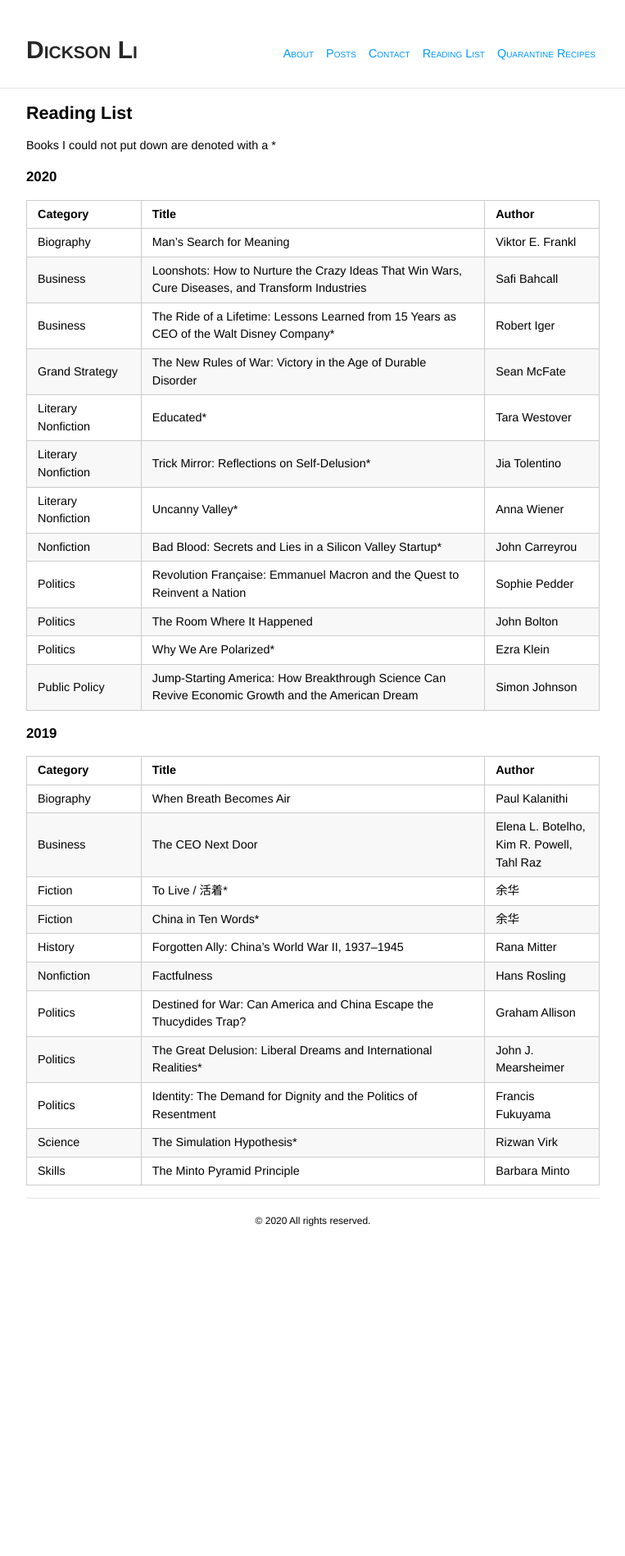
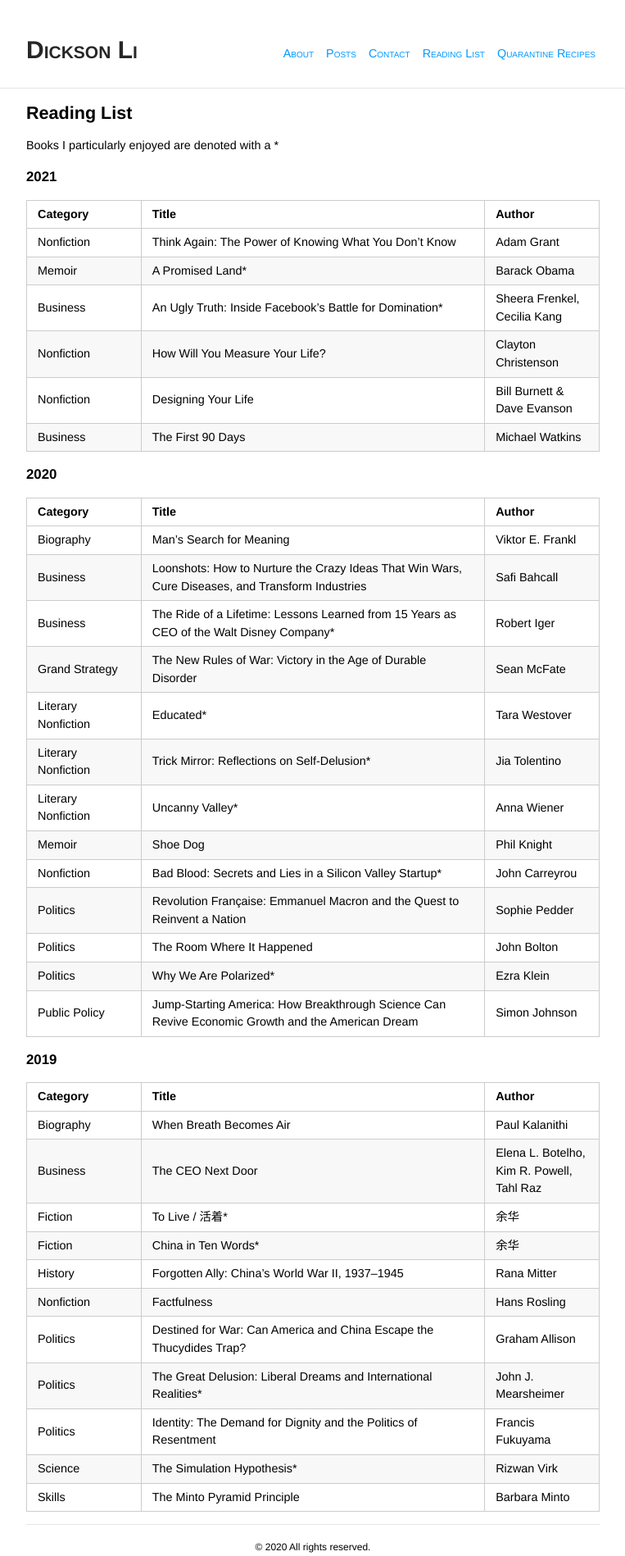
Before and after one commit to nicksolid/nicksolid.github.io, a Jekyll site: the page built from reading_list.md, in a window 1280 px wide. Shown: the whole page at 82% size, without its empty margins (258-1021 px from the left). Built offline with Jekyll 4.4.1, drawn with Linux system fonts in a browser that asks for light colours; some web fonts are replaced; before the commit the page ends 1500 px from its top, so only the background shows below that.

Commit message:
9/18 Update

```diff
--- a/reading_list.md
+++ b/reading_list.md
@@ -5,7 +5,20 @@ title: "Dickson Li | Reading List"
 
 ## Reading List
 
-Books I could not put down are denoted with a *
+Books I particularly enjoyed are denoted with a *
+
+<h3>2021</h3>
+
+{: .table .readlist}
+Category | Title | Author
+-|-|-
+Nonfiction | Think Again: The Power of Knowing What You Don't Know | Adam Grant
+Memoir | A Promised Land* | Barack Obama
+Business | An Ugly Truth: Inside Facebook's Battle for Domination* | Sheera Frenkel, Cecilia Kang
+Nonfiction | How Will You Measure Your Life? | Clayton Christenson
+Nonfiction | Designing Your Life | Bill Burnett & Dave Evanson
+Business | The First 90 Days | Michael Watkins
+
 
 <h3>2020</h3>
 
@@ -19,6 +32,7 @@ Grand Strategy | The New Rules of War: Victory in the Age of Durable Disorder |
 Literary Nonfiction | Educated* | Tara Westover
 Literary Nonfiction | Trick Mirror: Reflections on Self-Delusion* | Jia Tolentino
 Literary Nonfiction | Uncanny Valley* | Anna Wiener
+Memoir | Shoe Dog | Phil Knight
 Nonfiction | Bad Blood: Secrets and Lies in a Silicon Valley Startup* | John Carreyrou
 Politics | Revolution Française: Emmanuel Macron and the Quest to Reinvent a Nation | Sophie Pedder
 Politics | The Room Where It Happened | John Bolton
```
Also changed, not shown: index.md (+3 -3 lines).
